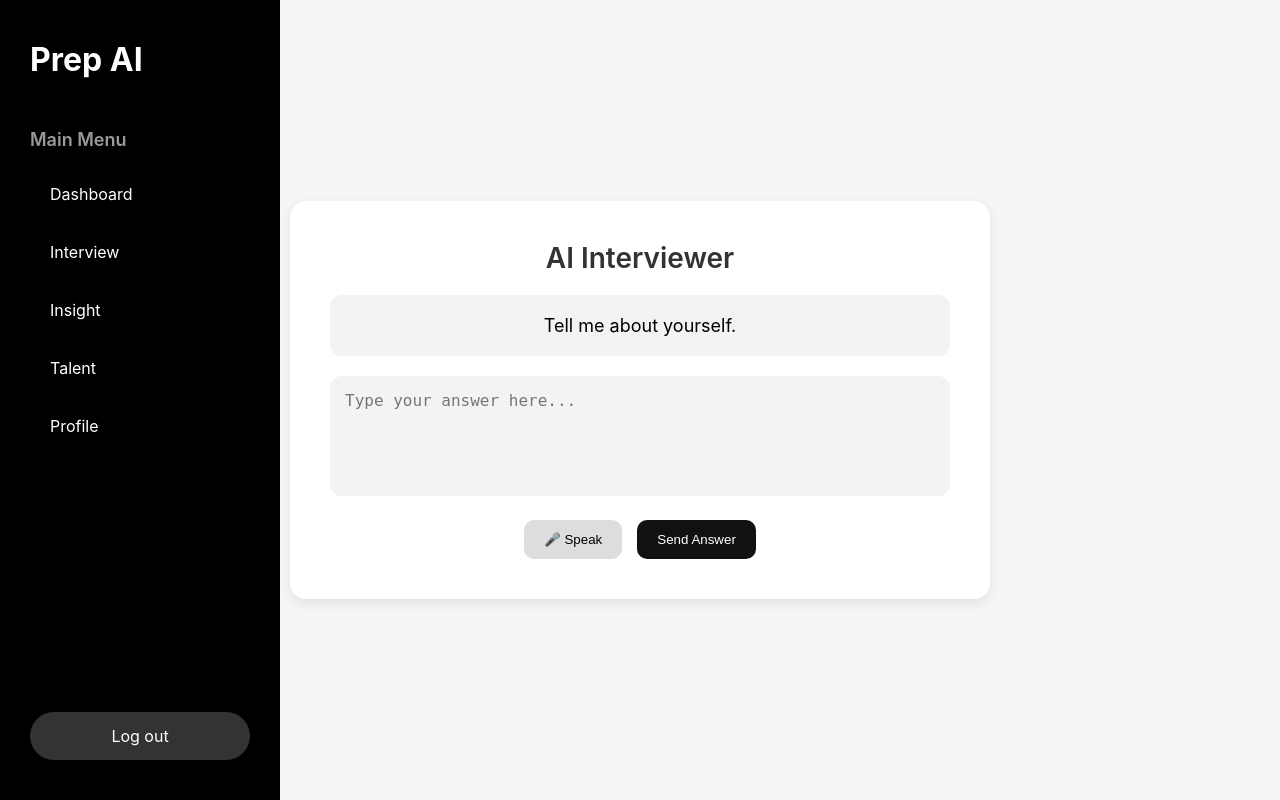
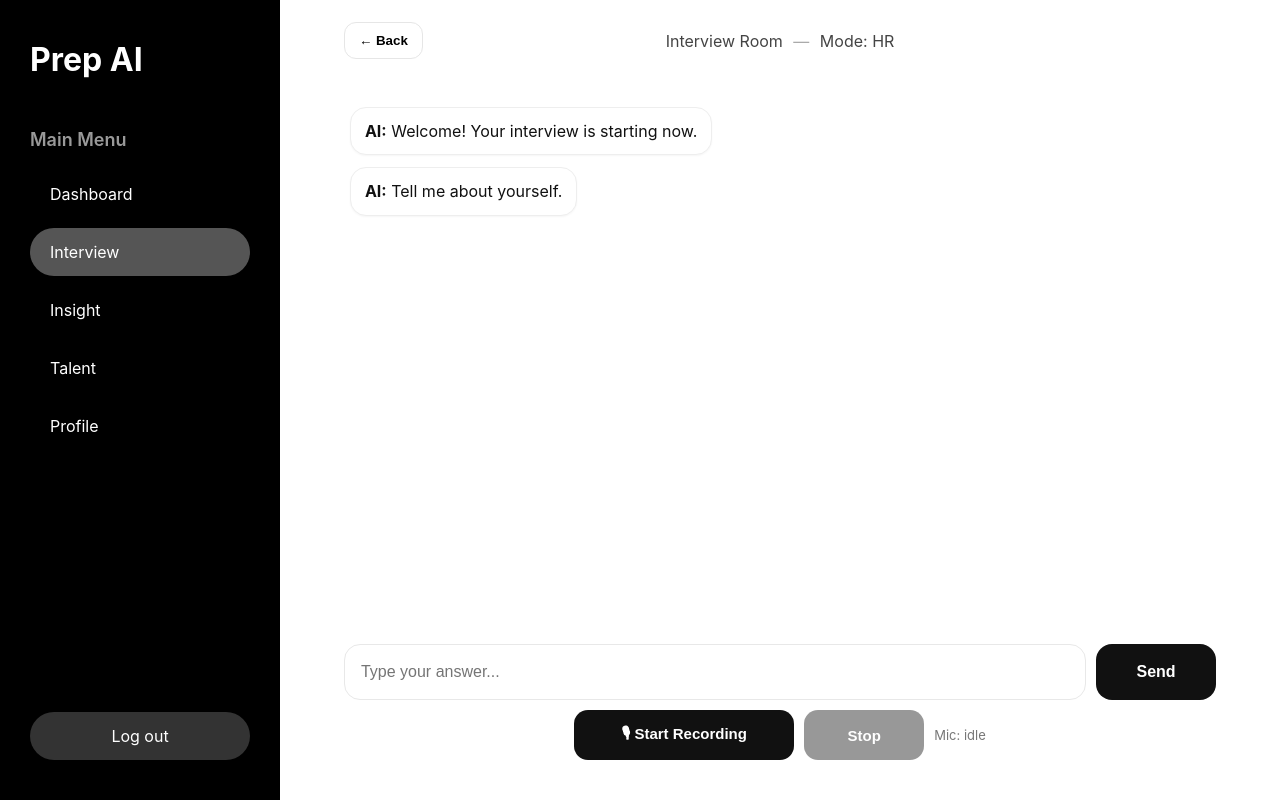
Before and after one commit to ClemenceTran/BasedProject, a Flask app: page /interview-room in a window 1280 px wide. Run offline with Flask 3, Linux system fonts and the light colour scheme.

Commit message:
Update interview_room.html

```diff
--- a/templates/interview_room.html
+++ b/templates/interview_room.html
@@ -1,46 +1,60 @@
 <!DOCTYPE html>
 <html lang="en">
 <head>
-  <meta charset="UTF-8">
-  <title>Interview Session</title>
+  <meta charset="UTF-8" />
+  <meta name="viewport" content="width=device-width, initial-scale=1.0"/>
+  <title>Prep AI - Interview Room</title>
   <link rel="stylesheet" href="{{ url_for('static', filename='style.css') }}">
 </head>
-<body class="interview-body">
-      <!-- Sidebar -->
+
+<body class="interview-room-page">
+
+  <!-- Sidebar (keep) -->
   <div class="sidebar">
     <div class="logo">Prep AI</div>
     <div class="menu-title">Main Menu</div>
+
     <ul class="menu-items">
-      <li class="menu-item"><a href="{{ url_for('dashboard') }}" class="menu-link {% if page == 'dashboard' %}active{% endif %}">Dashboard</a></li>
-      <li class="menu-item"><a href="{{ url_for('interview') }}" class="menu-link {% if page == 'interview' %}active{% endif %}">Interview</a></li>
-      <li class="menu-item"><a href="{{ url_for('insight') }}" class="menu-link {% if page == 'insight' %}active{% endif %}">Insight</a></li>
-      <li class="menu-item"><a href="{{ url_for('talent') }}" class="menu-link {% if page == 'talent' %}active{% endif %}">Talent</a></li>
-      <li class="menu-item"><a href="{{ url_for('profile') }}" class="menu-link {% if page == 'profile' %}active{% endif %}">Profile</a></li>
+      <li class="menu-item"><a class="menu-link" href="{{ url_for('dashboard') }}">Dashboard</a></li>
+      <li class="menu-item"><a class="menu-link active" href="{{ url_for('interview') }}">Interview</a></li>
+      <li class="menu-item"><a class="menu-link" href="{{ url_for('insight') }}">Insight</a></li>
+      <li class="menu-item"><a class="menu-link" href="{{ url_for('talent') }}">Talent</a></li>
+      <li class="menu-item"><a class="menu-link" href="{{ url_for('profile') }}">Profile</a></li>
     </ul>
-    <button class="logout-btn">Log out</button>
+
+    <a class="logout-btn" href="{{ url_for('logout') }}">Log out</a>
   </div>
 
-<div class="interview-container">
+  <!-- Main -->
+  <div class="main-content">
 
-  <h2 class="interview-title">AI Interviewer</h2>
+    <!-- Top row -->
+    <div class="ir-topbar">
+      <button type="button" class="ir-back" id="backTopBtn">← Back</button>
+      <div class="ir-top-title">
+        Interview Room <span class="ir-dot">—</span>
+        <span id="modeLine">Mode: —</span>
+      </div>
+    </div>
 
-  <!-- Question Area -->
-  <div class="question-box" id="questionBox">
-    Tell me about yourself.
+    <!-- Messages (no box) -->
+    <div id="chatBox" class="ir-chat"></div>
+
+    <!-- Input bar -->
+    <div class="ir-composer">
+      <input id="msgInput" class="ir-input" type="text" placeholder="Type your answer..." />
+      <button type="button" class="ir-send" id="sendBtn">Send</button>
+    </div>
+
+    <!-- Voice row -->
+    <div class="ir-voice">
+      <button type="button" class="ir-rec" id="recordBtn">🎙 Start Recording</button>
+      <button type="button" class="ir-stop" id="stopBtn" disabled>Stop</button>
+      <span id="recStatus" class="ir-mic">Mic: idle</span>
+    </div>
+
   </div>
 
-  <!-- Text Answer -->
-  <textarea id="textAnswer" class="answer-input"
-    placeholder="Type your answer here..."></textarea>
-
-  <!-- Controls -->
-  <div class="interview-controls">
-    <button id="micBtn" class="control-btn">🎤 Speak</button>
-    <button id="sendBtn" class="control-btn primary">Send Answer</button>
-  </div>
-
-</div>
-
-<script src="{{ url_for('static', filename='interview_room.js') }}"></script>
+  <script src="{{ url_for('static', filename='interview_room.js') }}"></script>
 </body>
 </html>
```
